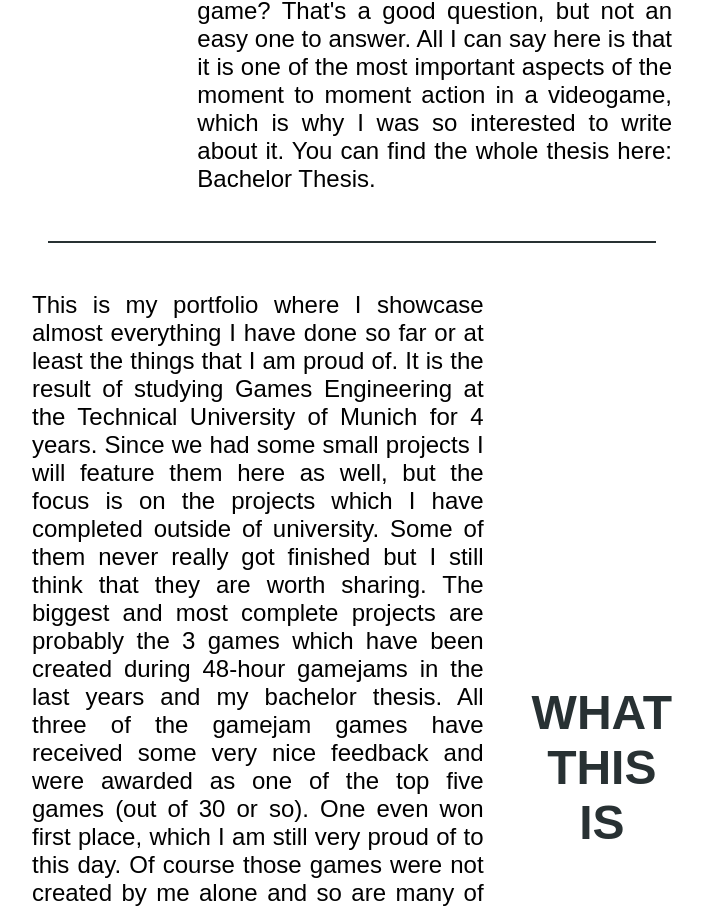
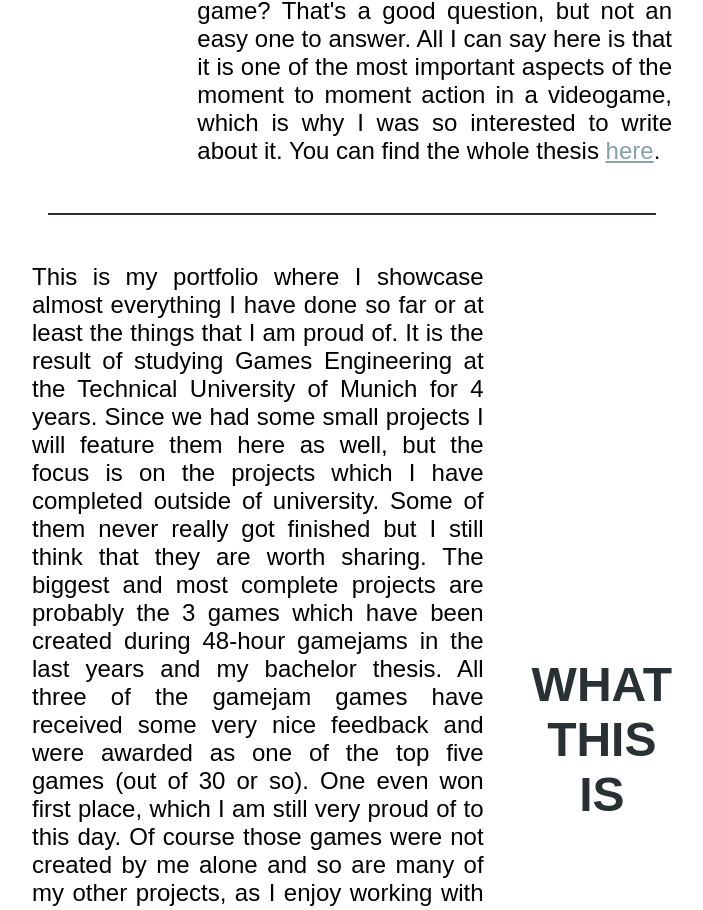
Before and after one commit to RobinOstner/RobinOstner.github.io, a plain HTML site: page index.html in a window 1280 px wide. Shown: the part 1511-2421 px from the top of the page, without its empty margins (288-991 px from the left). Drawn offline with Linux system fonts and the light colour scheme; a web font is replaced by a local one.

Commit message:
Added Link Color Coding

```diff
--- a/Projects/BachelorThesis/post.css
+++ b/Projects/BachelorThesis/post.css
@@ -225,3 +225,8 @@ li {
   text-align: center;
 	background-color: #f7f5f2;
 }
+
+.download {
+	color: #88a1a3;
+	text-decoration: underline;
+}
--- a/index.css
+++ b/index.css
@@ -289,3 +289,8 @@ p {
 		font-size: .8em;
 	}
 }
+
+.download {
+	color: #88a1a3;
+	text-decoration: underline;
+}
--- a/index.html
+++ b/index.html
@@ -39,7 +39,7 @@
             The game was built in a way, which allowed me to modify certain parameters and to test the impact on the feel of the game.
             What is the feel of a game? That's a good question, but not an easy one to answer.
             All I can say here is that it is one of the most important aspects of the moment to moment action in a videogame, which is why I was so interested to write about it.
-            You can find the whole thesis here: <a href="Bachelorarbeit-RobinOstner.pdf" target ="_blank">Bachelor Thesis</a>.
+            You can find the whole thesis <a class="download" href="Bachelorarbeit-RobinOstner.pdf" target ="_blank">here</a>.
           </p>
 
         </div>
```
Also changed, not shown: Projects/BachelorThesis/post.html (+1 -1 lines).
